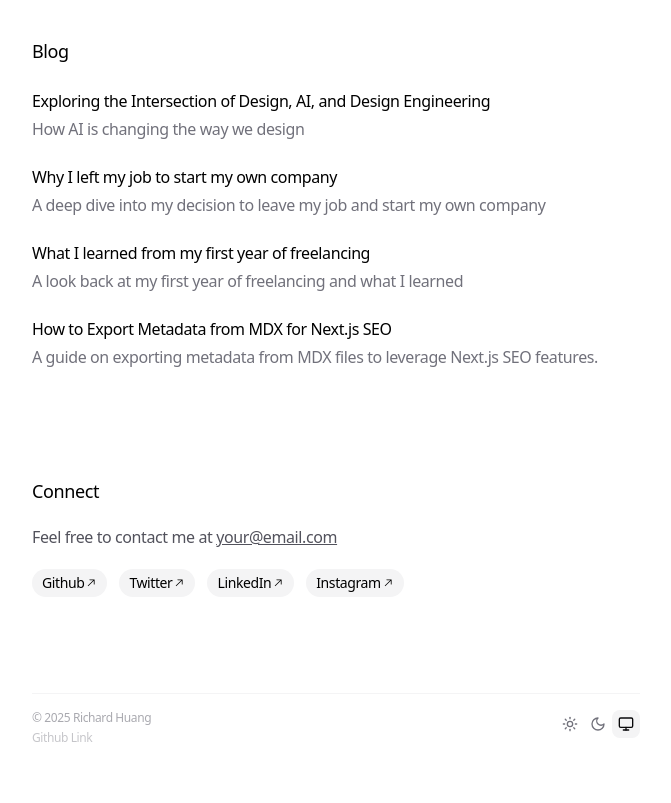
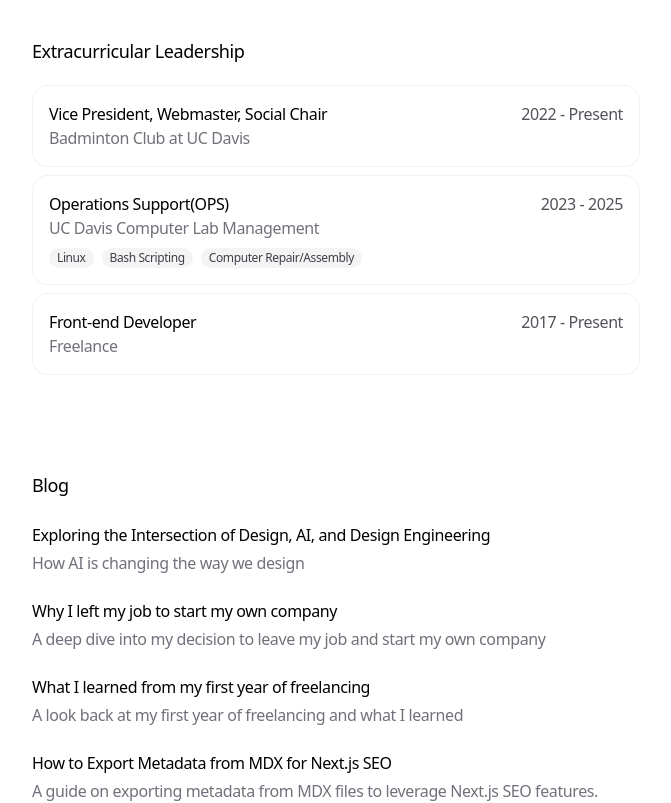
Before and after one commit to Sakidoe/personal-website-3, a Next.js app: page / in a window 1280 px wide. Shown: the part 2440-3243 px from the top of the page, without its empty margins (304-975 px from the left). Before the commit the page ends 3194 px from the top, so only its background shows below. Built offline with nearby package versions, Linux system fonts and the light colour scheme.

Commit message:
added extracurricular slot

```diff
--- /dev/null
+++ b/app/blog/Badminton/page.mdx
@@ -0,0 +1 @@
+#Badminton!
--- a/app/data.ts
+++ b/app/data.ts
@@ -8,6 +8,16 @@
 }
 
 type WorkExperience = {
+  company: string
+  title: string
+  start: string
+  end: string
+  link: string
+  skills?: string[]
+  id: string
+}
+
+type Extracurriculars = {
   company: string
   title: string
   start: string
@@ -95,6 +105,34 @@
   },
 ]
 
+export const EXTRACURRICULARS: Extracurriculars[] = [
+  {
+    company: 'Badminton Club at UC Davis',
+    title: 'Vice President, Webmaster, Social Chair',
+    start: '2022',
+    end: 'Present',
+    link: '/blog/Badminton',
+    id: 'extra1',
+  },
+  {
+    company: 'UC Davis Computer Lab Management',
+    title: 'Operations Support(OPS)',
+    start: '2023',
+    end: '2025',
+    link: '/blog/OPS',
+    skills: ['Linux', 'Bash Scripting', 'Computer Repair/Assembly'],
+    id: 'work2',
+  },
+  {
+    company: 'Freelance',
+    title: 'Front-end Developer',
+    start: '2017',
+    end: 'Present',
+    link: 'https://ibelick.com',
+    id: 'work3',
+  },
+]
+
 export const BLOG_POSTS: BlogPost[] = [
   {
     title: 'Exploring the Intersection of Design, AI, and Design Engineering',
--- a/app/page.tsx
+++ b/app/page.tsx
@@ -15,6 +15,7 @@
 import {
   PROJECTS,
   WORK_EXPERIENCE,
+  EXTRACURRICULARS,
   BLOG_POSTS,
   EMAIL,
   SOCIAL_LINKS,
@@ -292,6 +293,57 @@
         variants={VARIANTS_SECTION}
         transition={TRANSITION_SECTION}
       >
+<h3 className="mb-5 text-lg font-medium">Extracurricular Leadership</h3>
+        <div className="flex flex-col space-y-2">
+          {EXTRACURRICULARS.map((job) => (
+            <a
+              className="relative overflow-hidden rounded-2xl bg-zinc-300/30 p-[1px] dark:bg-zinc-600/30"
+              href={job.link}
+              target="_blank"
+              rel="noopener noreferrer"
+              key={job.id}
+            >
+              <Spotlight
+                className="from-zinc-900 via-zinc-800 to-zinc-700 blur-2xl dark:from-zinc-100 dark:via-zinc-200 dark:to-zinc-50"
+                size={64}
+              />
+              <div className="relative h-full w-full rounded-[15px] bg-white p-4 dark:bg-zinc-950">
+                <div className="relative flex w-full flex-row justify-between">
+                  <div>
+                    <h4 className="font-normal dark:text-zinc-100">
+                      {job.title}
+                    </h4>
+                    <p className="text-zinc-500 dark:text-zinc-400">
+                      {job.company}
+                    </p>
+                      {job.skills && job.skills.length > 0 && (
+                        <div className="mt-2 flex flex-wrap gap-2">
+                          {job.skills.map((s) => (
+                            <span
+                              key={s}
+                              className="inline-flex items-center rounded-full bg-zinc-100 px-2 py-0.5 text-xs text-zinc-700 dark:bg-zinc-800 dark:text-zinc-200"
+                            >
+                              {s}
+                            </span>
+                          ))}
+                        </div>
+                      )}
+                  </div>
+                  <p className="text-zinc-600 dark:text-zinc-400">
+                    {job.start} - {job.end}
+                  </p>
+                </div>
+              </div>
+            </a>
+          ))}
+        </div>
+      </motion.section>
+
+
+      <motion.section
+        variants={VARIANTS_SECTION}
+        transition={TRANSITION_SECTION}
+      >
         <h3 className="mb-3 text-lg font-medium">Blog</h3>
         <div className="flex flex-col space-y-0">
           <AnimatedBackground
```
